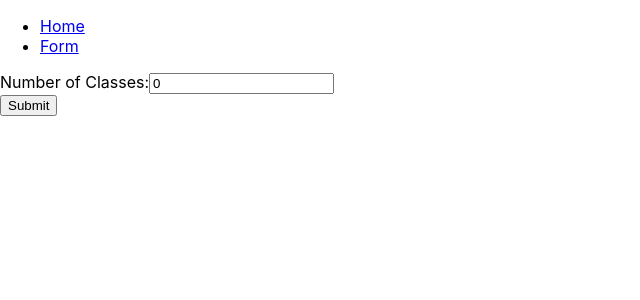
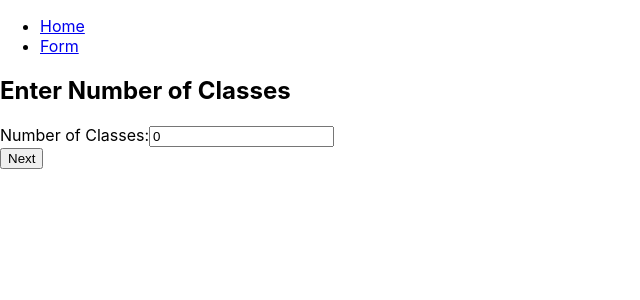
Before and after one commit to athariandre/class-overflow, a React (Create React App) app in the folder frontend/my-app/: page /form in a window 1280 px wide. Shown: the top 300 px of the page, without its empty margins (0-640 px from the left). Built offline with nearby package versions, Linux system fonts and the light colour scheme.

Commit message:
form.js almost finished

```diff
--- a/frontend/my-app/src/screens/Form.js
+++ b/frontend/my-app/src/screens/Form.js
@@ -1,18 +1,20 @@
 import React, { useState } from 'react';
+//import './Form.css'; // Assuming you have some CSS to make it fancy
 
 const Form = () => {
+    const [step, setStep] = useState(1);
     const [numClasses, setNumClasses] = useState(0);
     const [classes, setClasses] = useState([]);
 
     const handleNumClassesChange = (e) => {
-        const value = parseInt(e.target.value, 10);
+        const value = e.target.value === '' ? 0 : parseInt(e.target.value, 10);
         setNumClasses(value);
-        setClasses(Array(value).fill({ professor: '', className: '' }));
+        setClasses(Array.from({ length: value }, () => ({ professor: '', department: '', courseNumber: '' })));
     };
 
     const handleClassChange = (index, field, value) => {
         const newClasses = [...classes];
-        newClasses[index][field] = value;
+        newClasses[index] = { ...newClasses[index], [field]: value };
         setClasses(newClasses);
     };
 
@@ -22,34 +24,68 @@ const Form = () => {
         console.log(classes);
     };
 
+    const handleNextStep = () => {
+        setStep(step + 1);
+    };
+
     return (
-        <form onSubmit={handleSubmit}>
-            <div>
+        <div className="fancy-form-container">
+            {step === 1 && (
+                <div className="prompt">
+                    <h2>Enter Number of Classes</h2>
+                    <div className="form-group">
                         <label>Number of Classes:</label>
                         <input
                             type="number"
                             value={numClasses}
                             onChange={handleNumClassesChange}
+                            className="form-control"
                         />
                     </div>
+                    <button onClick={handleNextStep} className="next-button">Next</button>
+                </div>
+            )}
+            {step === 2 && (
+                <form onSubmit={handleSubmit} className="fancy-form">
+                    <h2>Enter Your Class Schedule</h2>
                     {classes.map((classItem, index) => (
-                <div key={index}>
-                    <label>Class {index + 1} Name:</label>
-                    <input
-                        type="text"
-                        value={classItem.className}
-                        onChange={(e) => handleClassChange(index, 'className', e.target.value)}
-                    />
+                        <div key={index} className="class-group">
+                            <h3>Class {index + 1}</h3>
+                            <div className="form-group">
                                 <label>Professor Name:</label>
                                 <input
                                     type="text"
                                     value={classItem.professor}
                                     onChange={(e) => handleClassChange(index, 'professor', e.target.value)}
+                                    className="form-control"
                                 />
                             </div>
+                            <div className="form-group">
+                                <label>Department Code (4 letters):</label>
+                                <input
+                                    type="text"
+                                    value={classItem.department}
+                                    onChange={(e) => handleClassChange(index, 'department', e.target.value)}
+                                    className="form-control"
+                                    maxLength="4"
+                                />
+                            </div>
+                            <div className="form-group">
+                                <label>Course Number (3 digits):</label>
+                                <input
+                                    type="text"
+                                    value={classItem.courseNumber}
+                                    onChange={(e) => handleClassChange(index, 'courseNumber', e.target.value)}
+                                    className="form-control"
+                                    maxLength="3"
+                                />
+                            </div>
+                        </div>
                     ))}
-            <button type="submit">Submit</button>
+                    <button type="submit" className="submit-button">Submit</button>
                 </form>
+            )}
+        </div>
     );
 };
 
```
Lines whose indentation alone changed are shown as unchanged.
